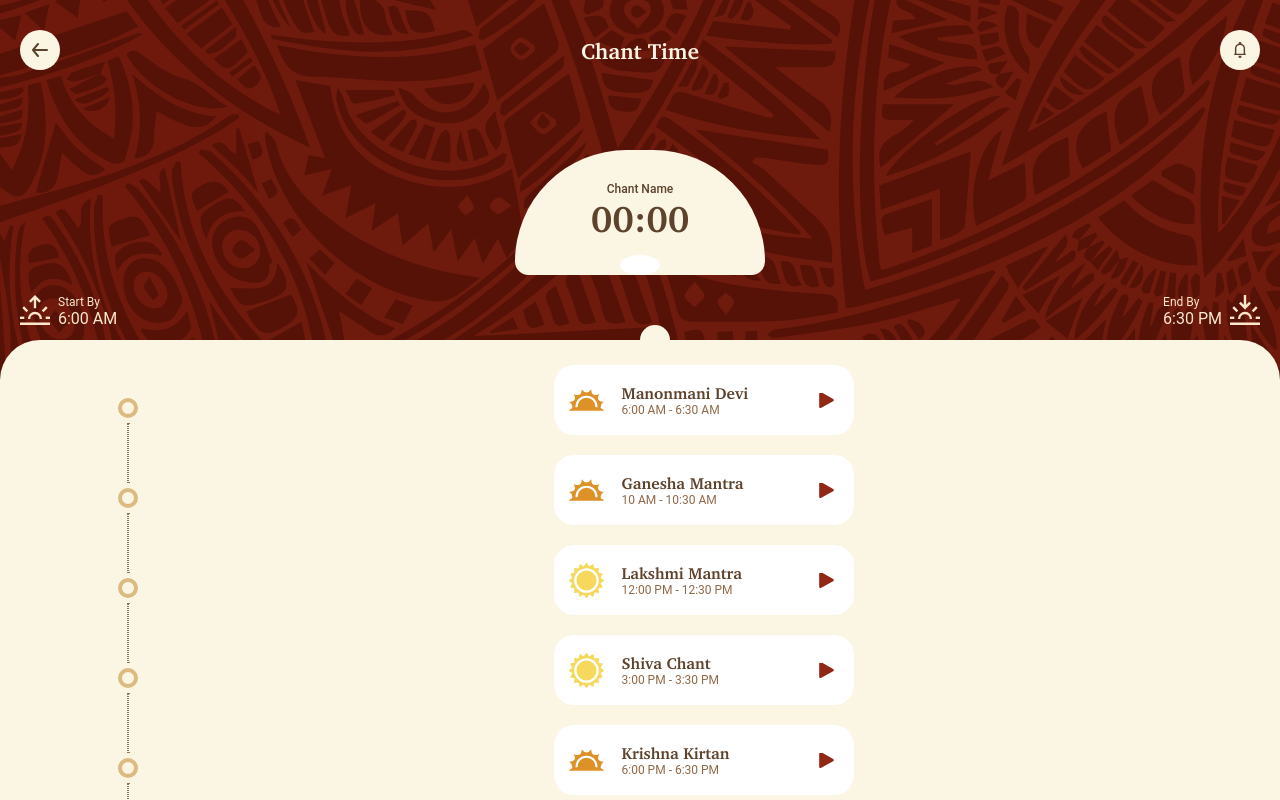
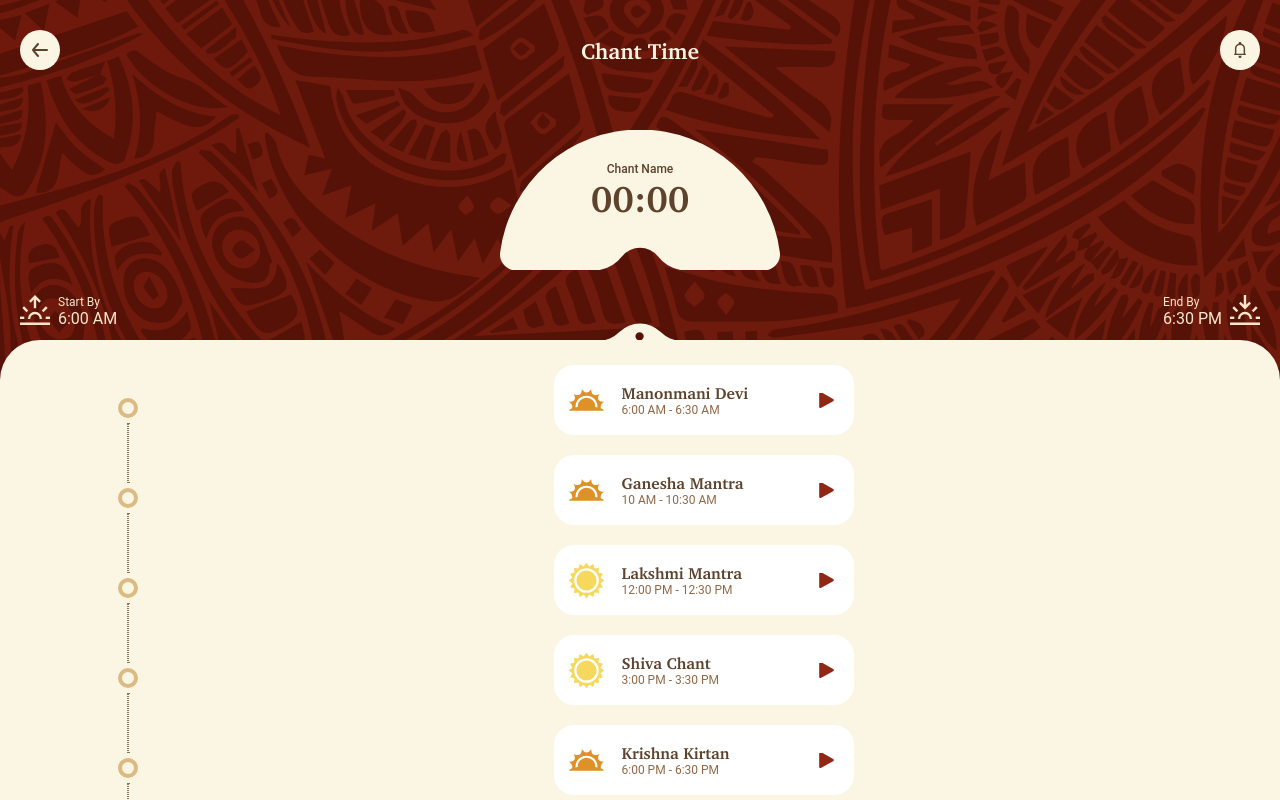
Before and after one commit to adithyawebt/sripuram-app, a React (Vite) app: page /chant in a window 1280 px wide. Built offline with nearby package versions, Linux system fonts and the light colour scheme.

Commit message:
timer bg added+dimple added to bottom underlay in chant page

```diff
--- a/src/components/ChantTimerProgress/ChantTimerProgress.module.scss
+++ b/src/components/ChantTimerProgress/ChantTimerProgress.module.scss
@@ -1,4 +1,6 @@
 @import '../../assets/fonts/charter/webfonts/stylesheet.css';
+
+$rotateDegree: 180;
 
 .progressContainer {
     position: absolute;
@@ -8,41 +10,69 @@
     top: 100px;
 }
 
+// .progressBarWrapper {
+//     overflow: hidden;
+//     display: flex;
+//     align-items: center;
+//     justify-content: center;
+
+//     .progressCircle {
+//         position: relative;
+//         width: 300px;
+//         height: 170px;
+//         background-color: transparent;
+//         border-top-left-radius: 200px;
+//         border-top-right-radius: 200px;
+//         border: 10px solid black;
+//         border-bottom: 0;
+//         transition: transform 1s ease;
+//         transform-origin: bottom;
+//     }
+
+//     .progressFill {
+//         content: "";
+//         width: 100%;
+//         height: 100%;
+//         background-color: transparent;
+//         border-top-left-radius: 200px;
+//         border-top-right-radius: 200px;
+//         border: 10px solid white;
+//         border-bottom: 0;
+//         transition: transform 1s ease;
+//         transform-origin: bottom;
+//         width: 300px;
+//         height: 170px;
+//         background-color: transparent;
+//         border-top-left-radius: 200px;
+//         border-top-right-radius: 200px;
+//         border: 10px solid #C78C3B;
+//         border-bottom: 0;
+//         transition: transform 1s ease;
+//         transform-origin: bottom;
+//         transform: rotate(calc(180deg + #{$rotateDegree}deg));
+
+//     }
+
+// }
+
 .progressTimerWrapper {
     position: absolute;
-    top: 50px;
+    top: 30px;
     width: 100vw;
     overflow: hidden;
 
+
     .progressTimer {
         position: relative;
-        overflow: hidden;
-        width: 250px;
-        height: 125px;
-        border-radius: 250px 250px 30px 30px;
+        width: 280px;
+        height: 140px;
         margin: 0 auto;
-        background: #FBF5E4;
-        // border:30px solid #FBF5E4;
+        background: url('../../assets/icons/shape\ 1.svg') center/cover;
         display: flex;
         flex-direction: column;
         align-items: center;
         color: #5D422C;
         padding: 32px 0px;
-
-        &::after {
-            content: '';
-            position: absolute;
-            bottom: 0px; /* Adjust this value for the desired dimple depth */
-            left: 50%;
-            transform: translateX(-50%);
-            width: 40px; /* Adjust this value for the desired dimple width */
-            height: 20px; /* Adjust this value for the desired dimple height */
-            // background: #FBF5E4; /* Same background color as .progressTimer */
-            background-color: white;
-            opacity: 1;
-            border-radius: 50%;
-            mix-blend-mode: color-dodge;
-        }
 
         .progressChantName {
             font-size: 12px;
--- a/src/components/ChantTimerProgress/ChantTimerProgress.tsx
+++ b/src/components/ChantTimerProgress/ChantTimerProgress.tsx
@@ -1,11 +1,11 @@
-import { IonPage, IonContent, IonLabel } from '@ionic/react';
-import { useState, useEffect } from 'react';
-import styles from './ChantTimerProgress.module.scss'
+import { useState, useEffect, CSSProperties } from 'react';
+import styles from './ChantTimerProgress.module.scss';
 
 export const ChantTimerProgress = () => {
     const [timer, setTimer] = useState(0);
     const [isRunning, setIsRunning] = useState(false);
     const [lastTap, setLastTap] = useState(0);
+    const [rotateDegree, setRotateDegree] = useState(0);
 
     const formatTime = (seconds: number) => {
         const minutes = Math.floor(seconds / 60);
@@ -57,19 +57,36 @@ export const ChantTimerProgress = () => {
         return () => clearInterval(interval);
     }, [isRunning]);
 
+    useEffect(() => {
+        const newRotateDegree = (timer / 300) * 180; // Adjust as needed
+        setRotateDegree(newRotateDegree);
+    }, [timer]);
+
+    const progressBarStyle: CSSProperties = {
+        transform: `rotate(calc( 180deg * ${rotateDegree}/ 100))`
+    }
+
     return (
-
         <div className={styles.progressContainer}>
+            {/* <div className={styles.progressBarWrapper}>
+                <div className={styles.progressCircle}>
+                    <div
+                        id="bar"
+                        className={styles.progressFill}
+                        style={progressBarStyle}
+                    ></div>
+                </div>
+            </div> */}
             <div className={styles.progressTimerWrapper}>
-                <IonLabel
+                <div
                     className={styles.progressTimer}
                     onClick={handleTap}
                     onDoubleClick={handleDoubleTap}
                 >
                     <span className={styles.progressChantName}>Chant Name</span>
                     <span className={styles.progressChantTime}>{formatTime(timer)}</span>
-                </IonLabel>
+                </div>
             </div>
         </div>
     );
-}
+};
--- a/src/pages/ChantTime.module.scss
+++ b/src/pages/ChantTime.module.scss
@@ -26,14 +26,15 @@
     z-index: 1;
 
     &::before {
-        content: '';
         position: absolute;
-        top: -15px;
+        content: "";
+        width: 100px;
+        height: 35px;
+        background: url('../assets/icons/shape\ 2.svg') center/cover;
+        top: -17px;
         left: 50%;
-        height: 70px;
-        width: 30px;
-        background-color: #FBF5E4;
-        border-radius: 70px;
+        transform: translateX(-50%);
+        z-index: 3;
     }
 }
 
```
Also changed, not shown: src/assets/icons/shape 1.svg (added), src/assets/icons/shape 2.svg (added).
